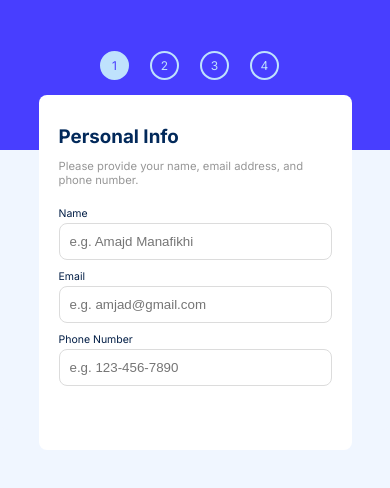
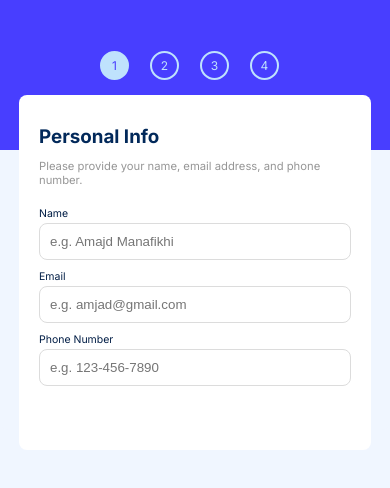
Before and after one commit to Amjad-Manafikhi/Multi-page-form, a React (Vite) app: page / in a window 390 px wide. Shown: the top 488 px of the page. Built offline with nearby package versions, Linux system fonts and the light colour scheme.

Commit message:
plan transition and responsivness

```diff
--- a/src/App.css
+++ b/src/App.css
@@ -237,7 +237,7 @@ hr{
 
   }
   .main{
-    width:70%;
+    width:80%;
     margin:95px;
     position: absolute;
     background-color: white;
--- a/src/Plan.jsx
+++ b/src/Plan.jsx
@@ -36,7 +36,7 @@ export default function Plan({checkedPlan,setCheckedPlan,toggleButton,setToggleB
                 {plansElements}
 
             </section>
-            <div className="time-duration" style={toggleButton ? {marginTop:"30px"} : null}>
+            <div className="time-duration" >
                 <input type="checkbox" id="test" className="toggle" onChange={() =>setToggleButton((prev)=>!prev) }/>
                 <p className="time" style={!toggleButton ? style : null}>Monthly</p>
                 <label htmlFor="test" className="label">
--- a/src/PlanTypes.css
+++ b/src/PlanTypes.css
@@ -8,6 +8,8 @@
     flex-grow: 1;
     padding:10px;
     cursor:pointer;
+    transition: height 0.5s ease;
+    max-width: 87px;
 
 }
 h4{
--- a/src/PlanTypes.jsx
+++ b/src/PlanTypes.jsx
@@ -19,7 +19,9 @@ export default function(props) {
       const style = {
         borderColor: props.checked ? "blue" : "rgb(150, 150, 150)",
         backgroundColor: props.checked ? "rgb(239, 241, 250)" : "white",
+        height:props.toggleButton ? "127px" : "112px",
         ...(props.checked ? shadow : null) // Only add shadow if props.shadow is true
+
       };
 
       const [showFreeText, setShowFreeText] = React.useState(false);
```
